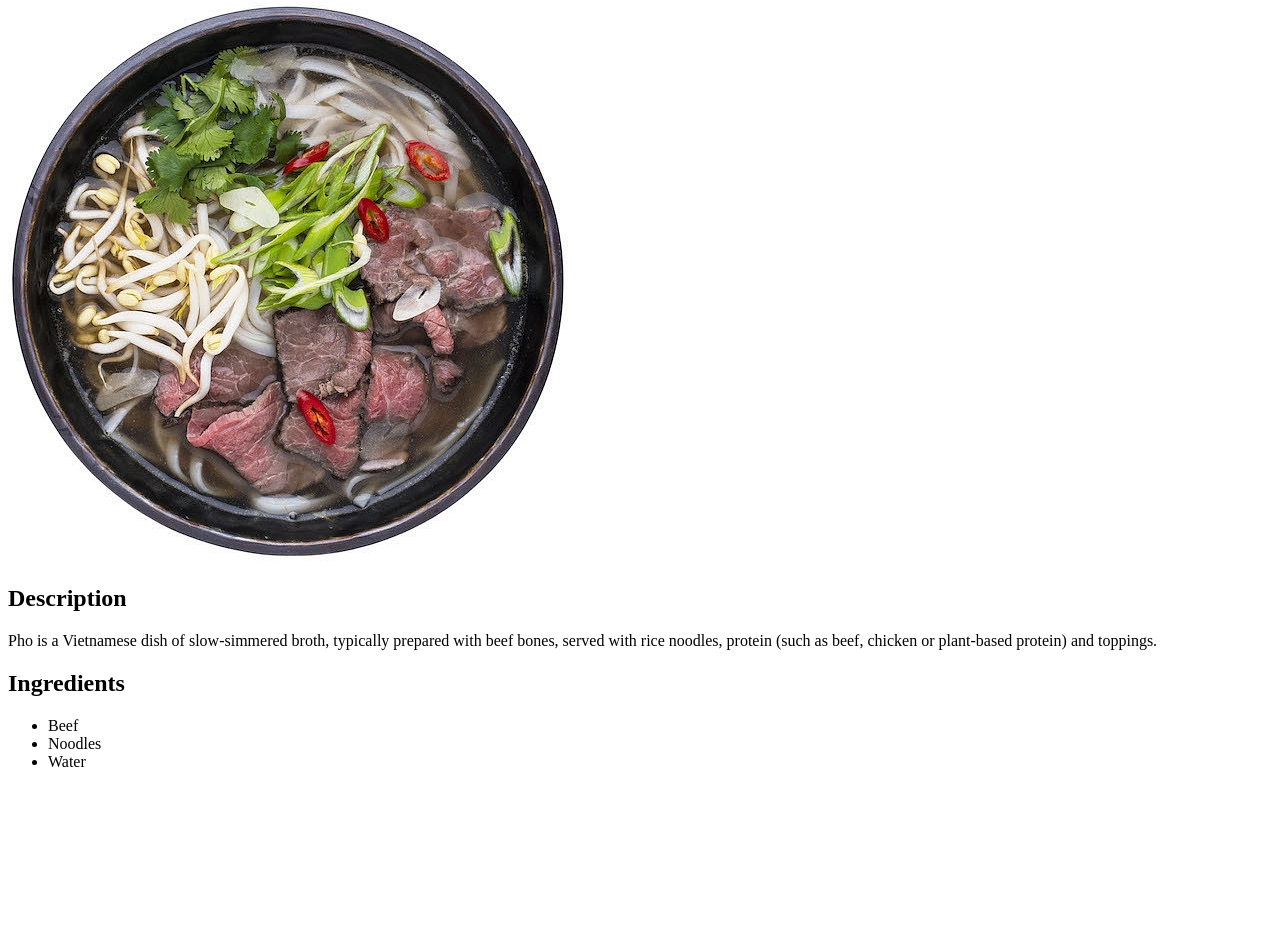
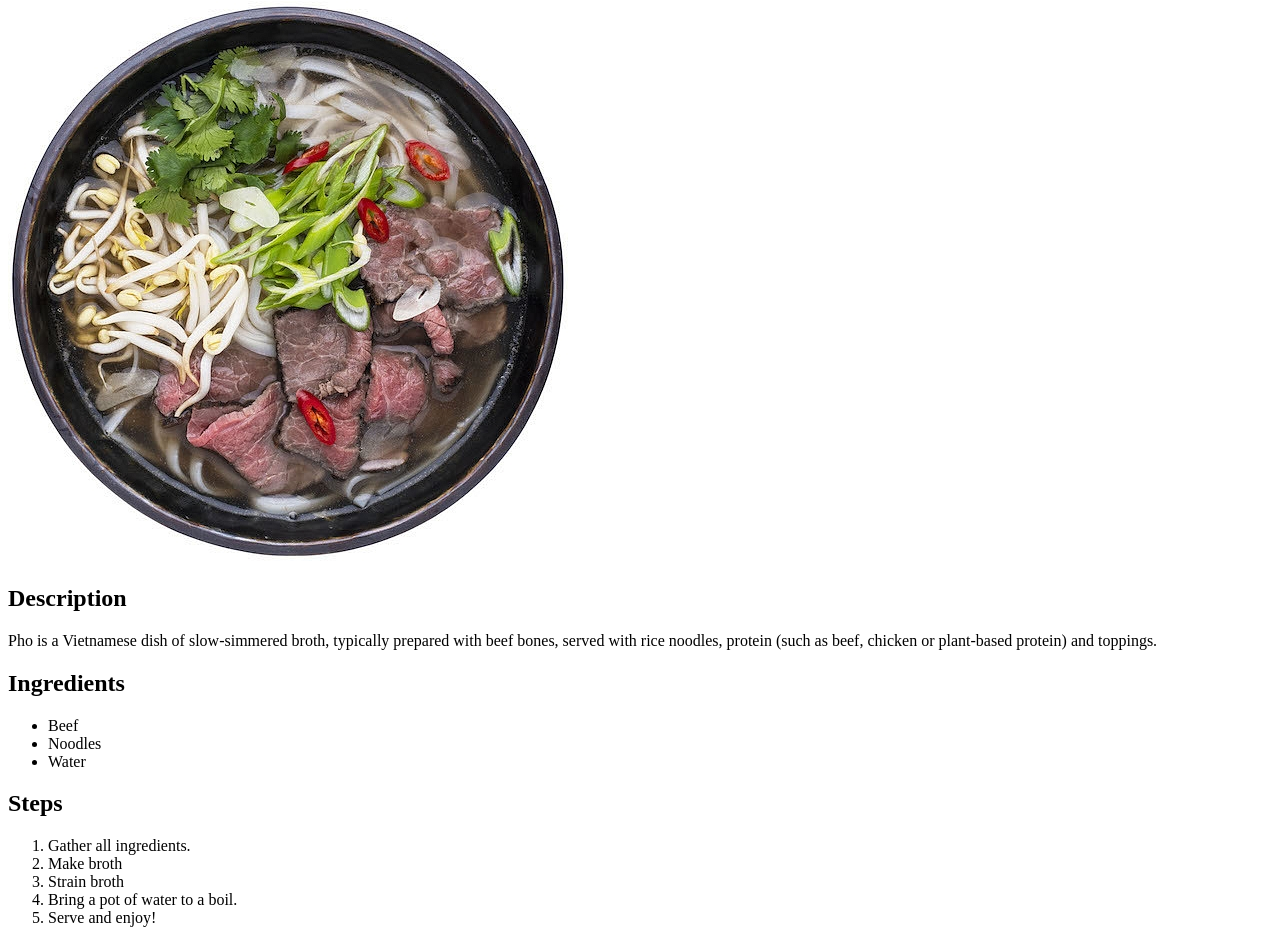
Before and after one commit to Dandaaap/odin-recipes, a plain HTML site: page recipes/pho.html in a window 1280 px wide. Shown: the part 105-1048 px from the top of the page. Before the commit the page ends 892 px from the top, so only its background shows below. Drawn offline with Linux system fonts and the light colour scheme.

Commit message:
Add ordered list for steps

```diff
--- a/recipes/pho.html
+++ b/recipes/pho.html
@@ -21,5 +21,13 @@
       <li>Noodles</li>
       <li>Water</li>
     </ul>
+    <h2>Steps</h2>
+    <ol>
+      <li>Gather all ingredients.</li>
+      <li>Make broth</li>
+      <li>Strain broth</li>
+      <li>Bring a pot of water to a boil.</li>
+      <li>Serve and enjoy!</li>
+    </ol>
   </body>
 </html>
```
